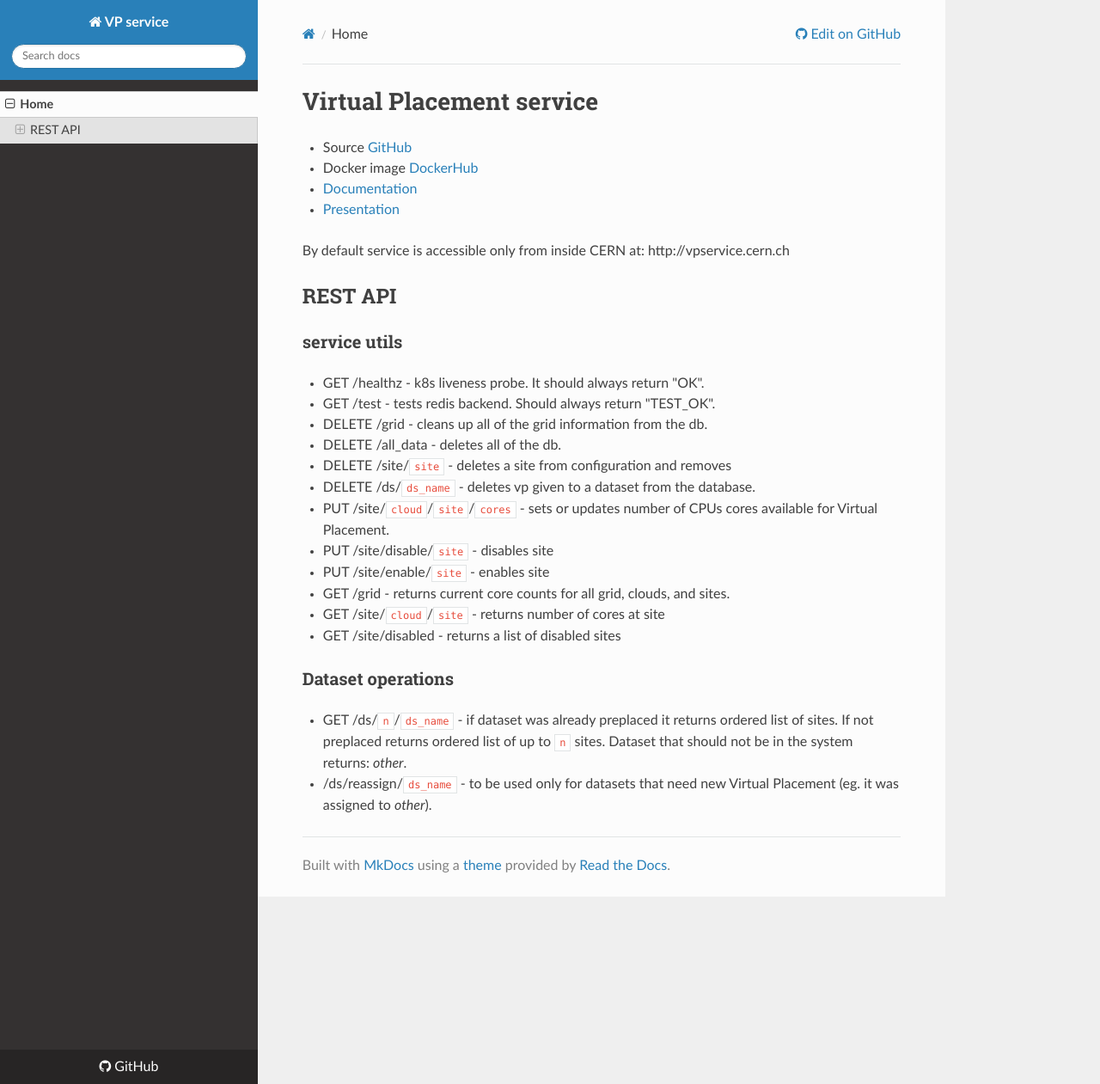
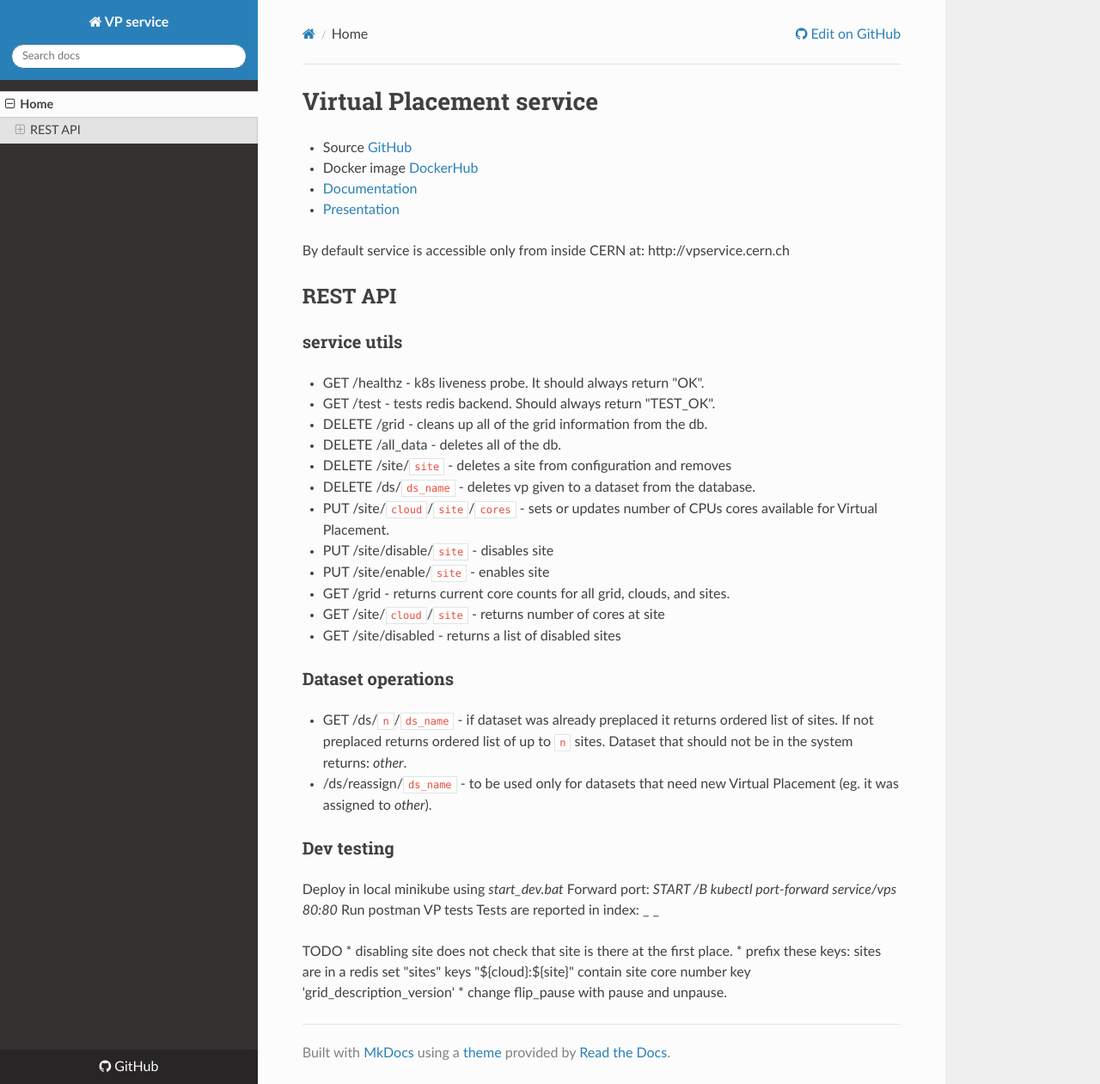
Before and after one commit to ivukotic/VPservice, an MkDocs documentation site: the page built from docs/index.md, in a window 1280 px wide and 1261 px high. Shown: the whole window at 86% size. Built offline with MkDocs 1.6.1, drawn with Linux system fonts in a browser that asks for light colours; nearby versions of some CDN libraries; old or Windows-style settings are respelled for this version of MkDocs.

Commit message:
small part

```diff
--- a/docs/index.md
+++ b/docs/index.md
@@ -30,3 +30,20 @@
 * GET /ds/`n`/`ds_name` - if dataset was already preplaced it returns ordered list of sites. If not preplaced returns ordered list of up to `n` sites. Dataset that should not be in the system returns: _other_.
 
 * /ds/reassign/`ds_name` - to be used only for datasets that need new Virtual Placement (eg. it was assigned to _other_).
+
+
+
+### Dev testing
+Deploy in local minikube using *start_dev.bat*
+Forward port:
+*START /B kubectl port-forward service/vps 80:80*
+Run postman VP tests
+Tests are reported in index: _ _
+
+TODO
+* disabling site does not check that site is there at the first place.
+* prefix these keys:
+sites are in a redis set "sites"
+keys "${cloud}:${site}" contain site core number
+key 'grid_description_version'
+* change flip_pause with pause and unpause.
```
Also changed, not shown: package.json (+6 -4 lines), 8 other files.
